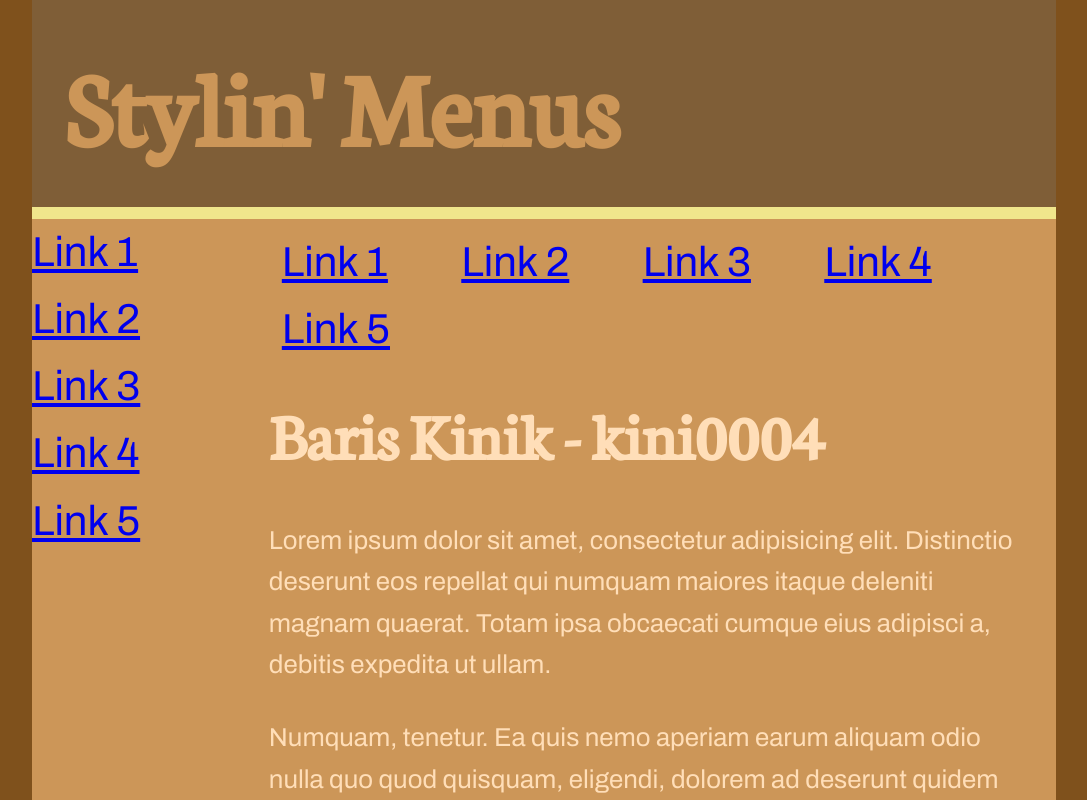
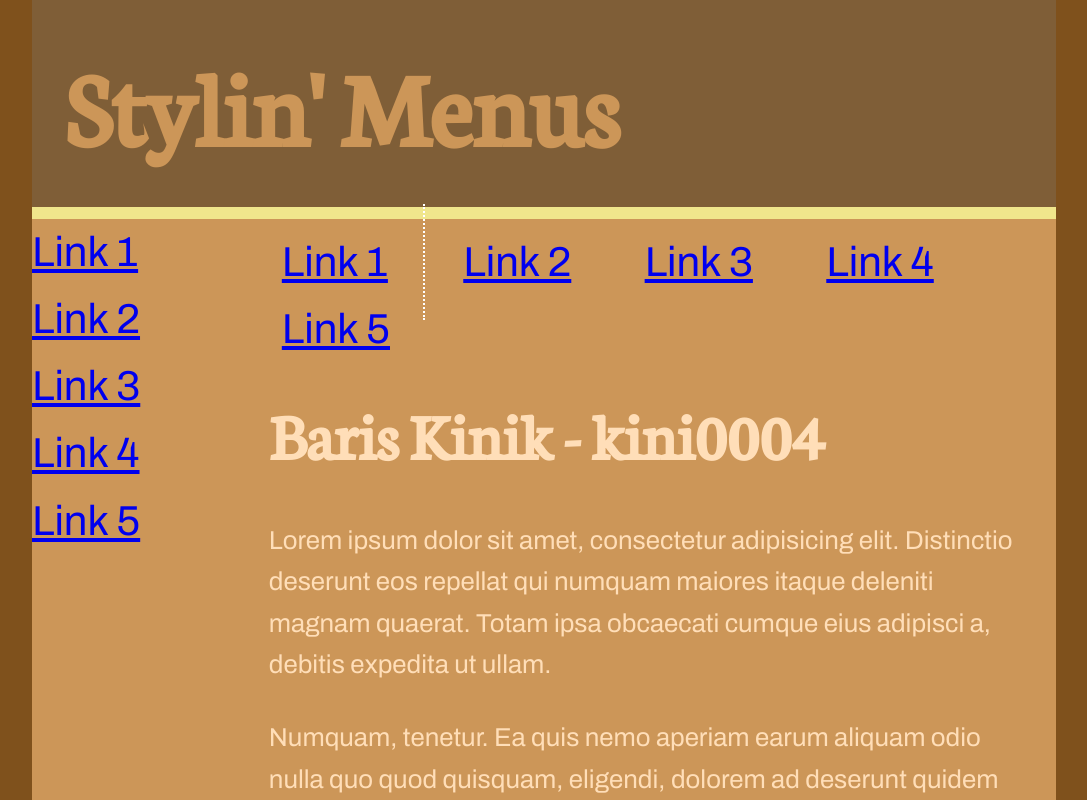
Before and after one commit to kini0004/Midterm_Project, a plain HTML site: page index.html in a window 1280 px wide. In both pictures the pointer is over the link 430 px from the left and 262 px from the top of the page. Shown: the top 800 px of the page, without its empty margins (96-1183 px from the left). Drawn offline with Linux system fonts and the light colour scheme.

Commit message:
menu-h hover

```diff
--- a/menu.css
+++ b/menu.css
@@ -74,7 +74,7 @@ header{
         }
         .menu-h a:hover,
         .menu-h a:active{
-          text-decoration: underline;
+          border-right: 2px dotted #ffffff;
         }
 .menu-v{
     width: 20%;
```
